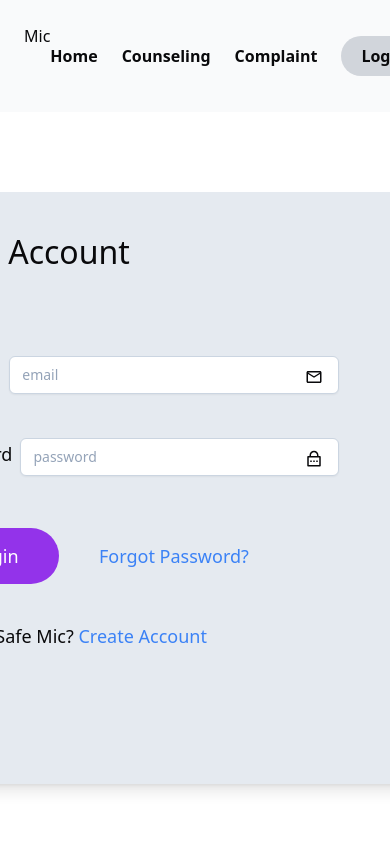
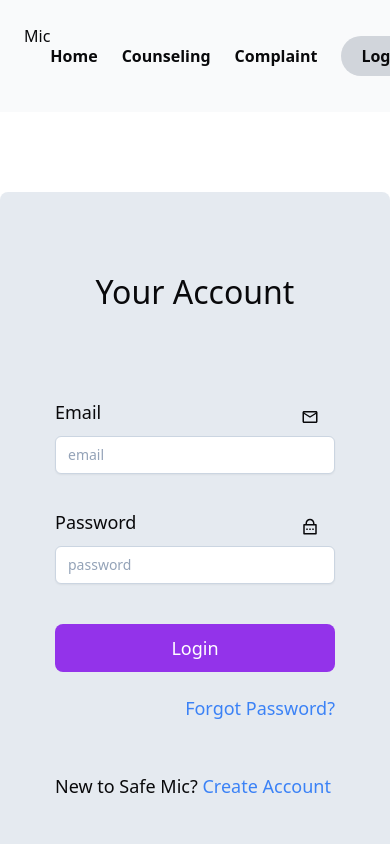
Before and after one commit to Kad-19/safe-mic-project, a React (Vite) app: page /login in a window 390 px wide. Shown: the top 844 px of the page. Built offline with nearby package versions, Linux system fonts and the light colour scheme.

Commit message:
Responsive login and signup page

```diff
--- a/src/component/Counesling/Component2/Chordon.jsx
+++ b/src/component/Counesling/Component2/Chordon.jsx
@@ -14,10 +14,10 @@ function Chordon() {
     Take the first step toward a healthier you
   </div>
   <div className="flex gap-5 items-start mt-14 text-2xl font-bold max-md:flex-wrap max-md:mt-10">
-    <Button className="grow justify-center px-7 py-5 text-xl bg-white border border-neutral-700 border-solid rounded-[36px] text-stone-700 w-fit max-md:px-5 hover:text-neutral-200 transition-all duration-300 ease-in-out">
+    <Button className="grow justify-center px-5 py-7 text-xl font-medium bg-white border border-neutral-700 border-solid rounded-[36px] text-stone-700 w-fit max-md:px-5 hover:text-neutral-200 transition-all duration-300 ease-in-out">
       Chat with a counselor
     </Button>
-    <Button className="grow justify-center px-7 py-5 border text-xl border-neutral-700 border-solid bg-neutral-700 rounded-[36px] text-stone-200 w-fit max-md:px-5  hover:text-neutral-200 transition-all duration-300 ease-in-out">
+    <Button className="grow justify-center px-5 py-7 font-medium border text-xl border-neutral-700 border-solid bg-neutral-700 rounded-[36px] text-stone-200 w-fit max-md:px-5  hover:text-neutral-200 transition-all duration-300 ease-in-out">
       Book Appointment
     </Button>
 
--- a/src/component/Counesling/Component2/Direct.jsx
+++ b/src/component/Counesling/Component2/Direct.jsx
@@ -7,7 +7,7 @@ function Direct() {
           <div className="self-stretch text-8xl font-bold bg-clip-text max-md:mr-1.5 max-md:max-w-full max-md:text-4xl">
           Get Online Counseling Service
         </div>
-        <Button className="justify-center self-start px-8 py-6 mt-16 ml-7 text-2xl font-medium bg-white border border-stone-700 border-solid rounded-[36px] text-stone-700 max-md:px-5 max-md:mt-10 max-md:ml-2.5 hover:text-neutral-200 transition-all duration-300 ease-in-out">
+        <Button className="justify-center self-start px-8 py-6 mt-16 ml-7 text-lg font-medium bg-white border border-stone-700 border-solid rounded-[36px] text-stone-700 max-md:px-5 max-md:mt-10 max-md:ml-2.5 hover:text-neutral-200 transition-all duration-300 ease-in-out">
           Chat with a counselor
         </Button>
         <div className="self-stretch mt-72 text-2xl font-bold text-black max-md:mt-10 max-md:mr-1.5 max-md:max-w-full">
@@ -27,7 +27,7 @@ function Direct() {
           pariatur. Excepteur sint occaecat cupidatat non proident, sunt in
           culpa qui officia deserunt mollit anim id est laborum.
         </div>
-        <Button className="justify-center self-start px-8 py-5 mt-14 text-xl font-bold border border-neutral-700 border-solid bg-neutral-700 rounded-[36px] text-stone-50 max-md:px-5 max-md:mt-10 max-md:ml-1.5 hover:text-neutral-700 hover:bg-neutral-50 transition-all duration-300 ease-in-out">
+        <Button className="justify-center self-start px-8 py-6 mt-14 text-lg font-medium border border-neutral-700 border-solid bg-neutral-700 rounded-[36px] text-stone-50 max-md:px-5 max-md:mt-10 max-md:ml-1.5 hover:text-neutral-700 hover:bg-neutral-50 transition-all duration-300 ease-in-out">
           Book Appointment
         </Button>
         </div>
--- a/src/component/Homepage/Component/GetCons.jsx
+++ b/src/component/Homepage/Component/GetCons.jsx
@@ -6,10 +6,10 @@ function GetCons() {
   return (
     <div className='flex flex-col items-center justify-center'>
     <div className="mt-64 text-3xl font-medium text-center text-black max-md:mt-10">
-      Our team is ready to help
+      Our team is ready to help!
     </div>
     <NavLink to="/counseling">
-    <Button className="justify-center px-7 py-5 mt-16 text-lg font-medium text-center border border-solid bg-neutral-700 border-neutral-700 rounded-[31px] text-neutral-50 max-md:px-5 max-md:mt-10 hover:text-neutral-700 hover:bg-neutral-50 transition-all duration-300 ease-in-out">
+    <Button className="justify-center px-7 py-6 mt-16 text-lg font-medium text-center border border-solid bg-neutral-700 border-neutral-700 rounded-[31px] text-neutral-50 max-md:px-5 max-md:mt-10 hover:text-neutral-700 hover:bg-neutral-50 transition-all duration-300 ease-in-out">
       Get Counseling
     </Button>
 
--- a/src/component/LoginPage/LoginPage.jsx
+++ b/src/component/LoginPage/LoginPage.jsx
@@ -1,7 +1,7 @@
 import React, { useEffect, useState } from "react";
 import { MdOutlineMail } from "react-icons/md";
 import { RiLockPasswordLine } from "react-icons/ri";
-import { Link, useNavigate } from "react-router-dom";
+import { Link, NavLink, useNavigate } from "react-router-dom";
 import { connect } from "react-redux";
 import { login } from "../../actions/auth";
 
@@ -30,15 +30,15 @@ const LoginPage = ({login, isAuthenticated}) => {
   });
 
   return (
-    <div className="flex justify-center items-center rounded md p8 m-20">
-      <div className="flex bg-slate-300 border-slate-500 rounded pt-10 pl-10 pr-40 pb-32 shadow-lg bg-opacity-50 text-sm/[40px] ">
-        <form onSubmit={(e) => onSubmit(e)}>
-          <h1 className="text-[32px] pb-10 ">Your Account</h1>
-          <div className="relative my-10 flex space-x-8 text-[18px]">
-            <label htmlFor="">Email</label>
+    <div className="flex justify-center items-center rounded md my-20 w-full">
+      <div className="flex bg-slate-300 border-slate-500 rounded-lg pt-20 pl-5 pr-5 pb-32 shadow-lg bg-opacity-50 text-sm/[40px] xl:w-[40%] xl:min-w-[600px] w-[100%] sm:w-[80%]">
+        <form onSubmit={(e) => onSubmit(e)} className="mx-auto sm:w-[60%] w-[80%]">
+          <h1 className="text-[32px] pb-10 text-center">Your Account</h1>
+          <div className="relative mt-10 flex text-[18px] flex-wrap flex-col">
+            <label htmlFor="" className="w-[110px] font-medium">Email</label>
             <input
               type="email"
-              className="mt-1 block w-full px-3 py-2 bg-white border border-slate-300 rounded-md text-sm shadow-sm placeholder-slate-400
+              className="mt-1 block w-full  xl:w-[100%] px-3 py-2 bg-white border border-slate-300 rounded-md text-sm shadow-sm placeholder-slate-400
       focus:outline-none focus:border-purple-500 focus:ring-1 focus:ring-purple-500
       disabled:bg-slate-50 disabled:text-slate-500 disabled:border-slate-200 disabled:shadow-none
       "
@@ -50,11 +50,11 @@ const LoginPage = ({login, isAuthenticated}) => {
             />
             <MdOutlineMail className="absolute top-4 right-4" />
           </div>
-          <div className="relative my-7 flex space-x-2 text-[18px]">
-            <label htmlFor=""> Password</label>
+          <div className="relative my-7 flex flex-wrap text-[18px] flex-col">
+            <label htmlFor="" className="w-[110px] font-medium"> Password</label>
             <input
               type="password"
-              className=" mt-1 block w-full px-3 py-2 bg-white border border-slate-300 rounded-md text-sm shadow-sm placeholder-slate-400
+              className=" mt-1 block xl:w-[100%] w-full px-3 py-2 bg-white border border-slate-300 rounded-md text-sm shadow-sm placeholder-slate-400
       focus:outline-none focus:border-purple-500 focus:ring-1 focus:ring-purple-500
       disabled:bg-slate-50 disabled:text-slate-500 disabled:border-slate-200 disabled:shadow-none"
               placeholder="password"
@@ -66,25 +66,25 @@ const LoginPage = ({login, isAuthenticated}) => {
             <RiLockPasswordLine className="absolute top-4 right-4" />
           </div>
 
-          <div className="flex space-x-10 space-y-8 text-[18px] ">
+          <div className="flex gap-4 text-[18px] align-middle py-3 flex-col">
             <button
               type="submit"
-              className="w-32 mb-8  mt-6 rounded-full bg-purple-600 text-white hover:bg-purple-800 py-2 transition-colors duration-200"
+              className="w-full rounded-lg bg-purple-600 text-white hover:bg-purple-800 py-1 transition-colors duration-200 font-medium"
             >
               Login
             </button>
 
-            <div className="self-auto w-60 text-blue-500">
+            <div className="w-full text-blue-500 text-right mr-4 font-medium">
               <a href="#">Forgot Password?</a>
             </div>
           </div>
-          <div className="register text-[18px]">
+          <div className="text-lg py-8 font-medium">
             <p>
               {" "}
               New to Safe Mic?{" "}
-              <a href="#" className="text-blue-500">
+              <NavLink to='/signup' className="text-blue-500 sm:mx-3">
                 Create Account
-              </a>
+              </NavLink>
             </p>
           </div>
         </form>
--- a/src/component/LoginPage/Reg.jsx
+++ b/src/component/LoginPage/Reg.jsx
@@ -39,15 +39,15 @@ const Reg = ({ signup, isAuthenticated }) => {
   }
 
   return (
-    <div className="flex justify-center items-center rounded md p8 m-20">
-      <div className="flex bg-slate-300 border-slate-500 rounded pt-10 pl-10 pr-40 pb-32 shadow-lg    backdrop-blur-sm bg-opacity-50 text-sm/[40px] ">
-        <form onSubmit={(e) => onSubmit(e)}>
-          <h1 className="text-[32px] pb-10 ">Create Account</h1>
-          <div className="relative my-10 flex space-x-8 text-[18px]">
-            <label htmlFor="">Email</label>
+    <div className="flex justify-center items-center rounded my-20 w-[100%]">
+      <div className="flex bg-slate-300 border-slate-500 rounded-lg pt-20 pl-5 pr-5 pb-32 shadow-lg bg-opacity-50 text-sm/[40px] xl:w-[40%] xl:min-w-[600px] w-[100%] sm:w-[80%]">
+        <form onSubmit={(e) => onSubmit(e)} className="mx-auto sm:w-[60%] w-[80%]">
+          <h1 className="text-[32px] pb-10 text-center">Create Account</h1>
+          <div className="relative mt-10 flex text-[18px] flex-wrap flex-col">
+            <label htmlFor="" className="w-[110px] font-medium">Email</label>
             <input
               type="email"
-              className="mt-1 block w-full px-3 py-2 bg-white border border-slate-300 rounded-md text-sm shadow-sm placeholder-slate-400
+              className="mt-1 block w-full xl:w-[100%] px-3 py-2 bg-white border border-slate-300 rounded-md text-sm shadow-sm placeholder-slate-400
     focus:outline-none focus:border-purple-500 focus:ring-1 focus:ring-purple-500
     disabled:bg-slate-50 disabled:text-slate-500 disabled:border-slate-200 disabled:shadow-none
     "
@@ -59,11 +59,11 @@ const Reg = ({ signup, isAuthenticated }) => {
             />
             <MdOutlineMail className="absolute top-4 right-4" />
           </div>
-          <div className="relative my-7 flex space-x-2 text-[18px]">
-            <label htmlFor=""> Password</label>
+          <div className="relative my-7 flex flex-wrap text-[18px] flex-col">
+            <label htmlFor="" className="w-[110px] font-medium"> Password</label>
             <input
               type="password"
-              className=" mt-1 block w-full px-3 py-2 bg-white border border-slate-300 rounded-md text-sm shadow-sm placeholder-slate-400
+              className=" mt-1 block w-full xl:w-[100%] px-3 py-2 bg-white border border-slate-300 rounded-md text-sm shadow-sm placeholder-slate-400
     focus:outline-none focus:border-purple-500 focus:ring-1 focus:ring-purple-500
     disabled:bg-slate-50 disabled:text-slate-500 disabled:border-slate-200 disabled:shadow-none"
               placeholder="password"
@@ -75,13 +75,13 @@ const Reg = ({ signup, isAuthenticated }) => {
             <RiLockPasswordLine className="absolute top-4 right-4" />
           </div>
 
-          <div className="relative my-7 flex space-x-2 text-[18px] ">
-            <label htmlFor="" className="w-60">
+          <div className="relative my-7 flex flex-wrap text-[18px] flex-col ">
+            <label htmlFor="" className="w-[160px] font-medium">
               Confirm Password
             </label>
             <input
               type="password"
-              className=" mt-1 block w-full px-3 py-2 bg-white border border-slate-300 rounded-md text-sm shadow-sm placeholder-slate-400
+              className=" mt-1 block w-full xl:w-[100%] px-3 py-2 bg-white border border-slate-300 rounded-md text-sm shadow-sm placeholder-slate-400
     focus:outline-none focus:border-purple-500 focus:ring-1 focus:ring-purple-500
     disabled:bg-slate-50 disabled:text-slate-500 disabled:border-slate-200 disabled:shadow-none"
               placeholder="password"
@@ -93,10 +93,10 @@ const Reg = ({ signup, isAuthenticated }) => {
             <RiLockPasswordLine className="absolute top-4 right-4" />
           </div>
 
-          <div className="flex space-x-10 space-y-8 text-[18px] ">
+          <div className="flex gap-4 text-[18px] align-middle py-3 flex-col ">
             <button
               type="submit"
-              className="w-32 mb-8  mt-6 rounded-full bg-purple-600 text-white hover:bg-purple-800 py-2 transition-colors duration-200"
+              className="w-full rounded-lg bg-purple-600 text-white hover:bg-purple-800 py-1 transition-colors duration-200 font-medium"
             >
               Sign Up
             </button>
@@ -105,7 +105,7 @@ const Reg = ({ signup, isAuthenticated }) => {
               <NavLink to='/reset-password'> Forgot Password? </NavLink>
             </div>
           </div>
-          <div className="register text-[18px]">
+          <div className="text-lg py-8 font-medium">
             <p>
               {" "}
               Already have Account?{" "}
```
